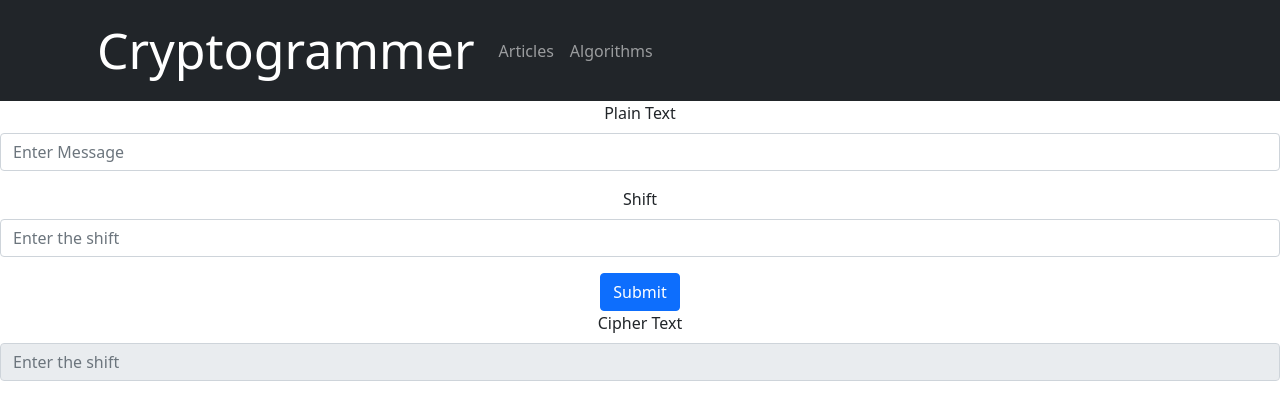
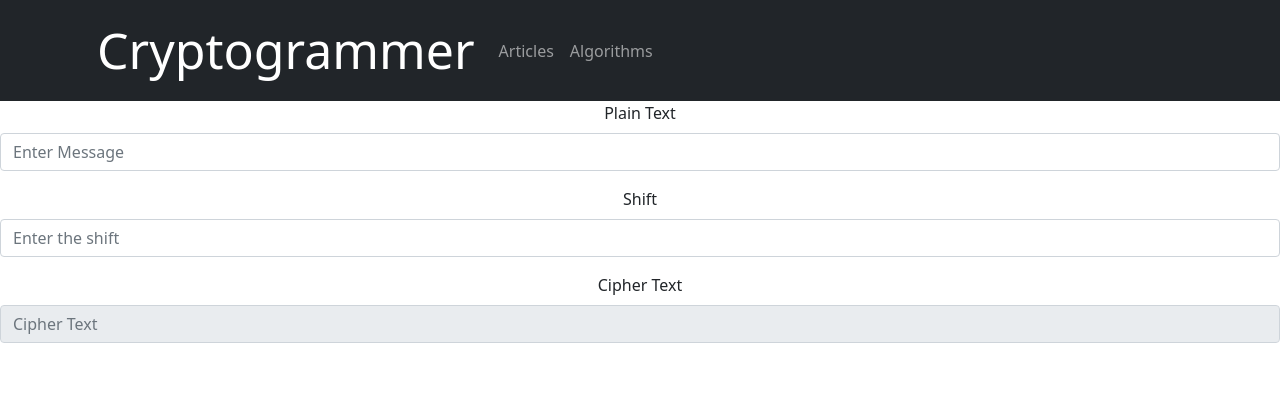
Before and after one commit to shadowasphodel2919/Cryptogrammer, a React (Create React App) app: page /algorithms/caeser in a window 1280 px wide. Shown: the top 420 px of the page. Built offline with nearby package versions, Linux system fonts and the light colour scheme.

Commit message:
fixed ceaser

```diff
--- a/src/Algos/Caeser.jsx
+++ b/src/Algos/Caeser.jsx
@@ -1,14 +1,15 @@
 import Button from 'react-bootstrap/Button';
 import Form from 'react-bootstrap/Form';
-import { useState } from "react";
+import { useEffect, useState } from "react";
 
 export const Caeser = () => {
     const [message, setMessage] = useState("");
     const [shift, setShift] = useState(0);
     const [cipher, setCipher] = useState("");
-    let ctext = "";
-    const buildCipher = (e) => {
-        e.preventDefault();
+    useEffect(() => {
+      encode()
+    }, [message,shift])
+    const encode = () => {
       let cipherText = '';
       let modShift = shift % 26;
       for (let i = 0; i < message.length; i++) {
@@ -31,7 +32,6 @@ export const Caeser = () => {
         let cipherChar = String.fromCharCode(asciiCode);
         cipherText += cipherChar;
       }
-
       setCipher(cipherText);
     }
     return (<Form>
@@ -43,10 +43,9 @@ export const Caeser = () => {
             <Form.Label>Shift</Form.Label>
             <Form.Control type='number' onChange={(e)=>setShift(e.target.value)} placeholder='Enter the shift' />
         </Form.Group>
-        <Button variant='primary' type='submit' onClick={(e)=>buildCipher(e)}>Submit</Button>
         <Form.Group className='mb-3' controlId='cipher'>
             <Form.Label>Cipher Text</Form.Label>
-            <Form.Control type='text' value={cipher} placeholder='Enter the shift' readOnly />
+            <Form.Control type='text' value={cipher} placeholder='Cipher Text' readOnly />
         </Form.Group>
     </Form>);
 }
```
Lines whose indentation alone changed are shown as unchanged.
